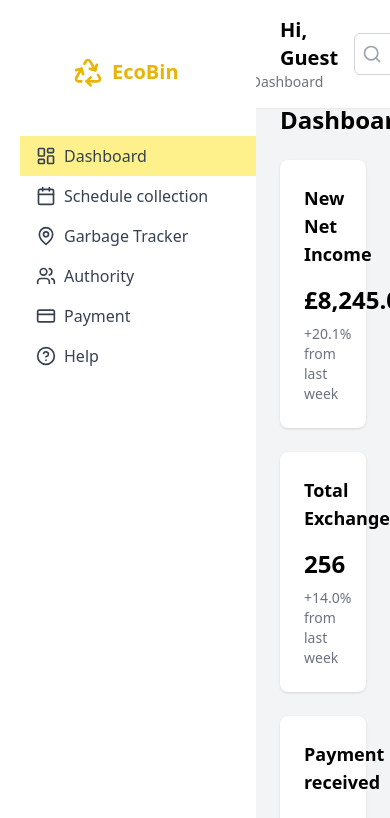
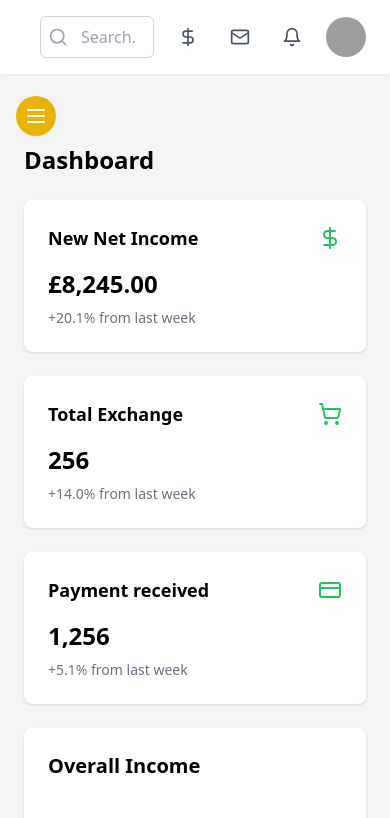
Before and after one commit to SabaragamuwaSATD/EcoBin-Waste-Management, a React (Vite) app: page / in a window 390 px wide. Shown: the top 818 px of the page. Built offline with nearby package versions, Linux system fonts and the light colour scheme; grey boxes are pictures that could not be loaded.

Commit message:
improve  mobile responsiveness

```diff
--- a/src/App.tsx
+++ b/src/App.tsx
@@ -21,7 +21,7 @@ const AppLayout = ({ children }: { children: React.ReactNode }) => (
     <Navbar />
     <div className="flex flex-1 pt-16">
       <Sidebar />
-      <div className="flex-1 overflow-x-hidden overflow-y-auto h-full ml-64 pt-4">
+      <div className=" flex-1 overflow-x-hidden overflow-y-auto h-full  pt-4 ml-0 mt-10 md:mt-0 md:ml-64">
         {children}
       </div>
     </div>
--- a/src/components/Sidebar.tsx
+++ b/src/components/Sidebar.tsx
@@ -7,10 +7,14 @@ import {
   CreditCard,
   HelpCircle,
   Recycle,
+  MenuIcon,
+  XIcon,
 } from "lucide-react";
+import { useState } from "react";
 
 const Sidebar = () => {
   const location = useLocation();
+  const [isSidebarOpen, setIsSidebarOpen] = useState(false);
 
   const menuItems = [
     { icon: LayoutDashboard, text: "Dashboard", path: "/" },
@@ -21,8 +25,34 @@ const Sidebar = () => {
     { icon: HelpCircle, text: "Help", path: "/help" },
   ];
 
+  const toggleSidebar = () => {
+    setIsSidebarOpen(!isSidebarOpen);
+  };
+
+  const handleMenuItemClick = () => {
+    setIsSidebarOpen(false);
+  };
+
   return (
-    <div className="bg-white w-64 min-h-screen flex flex-col -mt-16 fixed top-16 left-0 bottom-0 z-10">
+    <>
+      {/* Toggle button for mobile */}
+      <button
+        className="md:hidden fixed top-24 left-4 z-20 p-2 bg-yellow-500 rounded-full"
+        onClick={toggleSidebar}
+      >
+        {isSidebarOpen ? (
+          <XIcon className="w-6 h-6  text-white" />
+        ) : (
+          <MenuIcon className="w-6 h-6 text-white" />
+        )}
+      </button>
+
+      {/* Sidebar */}
+      <div
+        className={`bg-white w-64 min-h-screen flex flex-col fixed top-0 left-0 bottom-0 z-10 transform ${
+          isSidebarOpen ? "translate-x-0" : "-translate-x-full"
+        } md:translate-x-0 transition-transform duration-300 ease-in-out`}
+      >
         <div className="p-4 flex items-center ml-14 mb-8 mt-10">
           <Recycle className="text-yellow-500 w-8 h-8 mr-2" />
           <span className="text-xl font-bold text-yellow-500">EcoBin</span>
@@ -35,6 +65,8 @@ const Sidebar = () => {
               className={`flex items-center px-4 py-2 text-gray-700 hover:bg-yellow-500 ${
                 location.pathname === item.path ? "bg-yellow-200" : ""
               }`}
+              // onClick={toggleSidebar}
+              onClick={handleMenuItemClick}
             >
               <item.icon className="w-5 h-5 mr-2" />
               <span>{item.text}</span>
@@ -42,6 +74,15 @@ const Sidebar = () => {
           ))}
         </nav>
       </div>
+
+      {/* Overlay for mobile */}
+      {isSidebarOpen && (
+        <div
+          className=" inset-0 bg-black opacity-50 z-10 md:hidden"
+          onClick={toggleSidebar}
+        ></div>
+      )}
+    </>
   );
 };
 
--- a/src/components/navBar.tsx
+++ b/src/components/navBar.tsx
@@ -16,12 +16,12 @@ export default function Navbar() {
     navigate("/login");
   };
   return (
-    <nav className="flex items-center justify-between px-6 py-4 bg-white shadow-sm ml-64 fixed top-0 left-0 right-0 z-10">
-      <div className="flex flex-col items-center">
+    <nav className="flex items-center justify-between px-6 py-4 bg-white shadow-sm fixed top-0 left-0 right-0 z-10 md:ml-64">
+      <div className="hidden md:flex flex-col items-center md:flex-row md:items-center">
         <h1 className="text-xl font-semibold">
           Hi, {user ? user.firstName : "Guest"}
         </h1>
-        <p className="-ml-11 text-sm text-gray-500">Dashboard</p>
+        {/* <p className="text-sm text-gray-500 md:ml-4">Dashboard</p> */}
       </div>
       <div className="flex-1 max-w-xl mx-4">
         <div className="relative">
@@ -54,7 +54,7 @@ export default function Navbar() {
             />
             {/* <AvatarFallback>CA</AvatarFallback> */}
           </Avatar>
-          <div className="ml-3">
+          <div className="ml-3 hidden md:block">
             <p className="text-sm font-medium">{user ? user.email : "Guest"}</p>
             <p className="text-xs text-gray-500">
               {user ? user.role : "Guest"}
--- a/src/pages/ScheduleCollection.tsx
+++ b/src/pages/ScheduleCollection.tsx
@@ -84,8 +84,8 @@ const ScheduleCollection = () => {
   }));
 
   return (
-    <div className="p-6 flex">
-      <div className="flex-1">
+    <div className=" p-6 flex flex-col items-center lg:flex-row lg:items-start lg:justify-start">
+      <div className="flex-1 w-full lg:w-auto">
         <h1 className="text-2xl font-bold mb-6">Schedule Collection</h1>
         <div className="bg-white p-6 rounded-lg shadow">
           <form onSubmit={handleSubmit}>
@@ -217,7 +217,7 @@ const ScheduleCollection = () => {
           )}
         </div>
       </div>
-      <div className="ml-8 mr-10">
+      <div className="mt-6 lg:mt-0 lg:ml-8 lg:mr-10 w-full lg:w-auto">
         <h2 className="text-xl font-semibold mb-4">Calendar</h2>
         <Calendar
           localizer={localizer}
```
Lines whose indentation alone changed are shown as unchanged.
